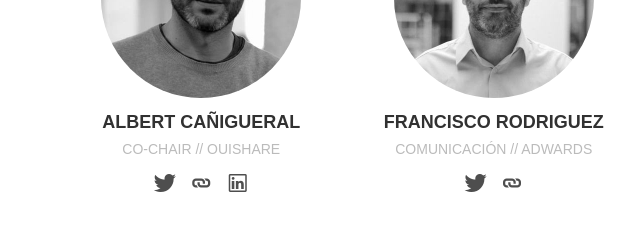
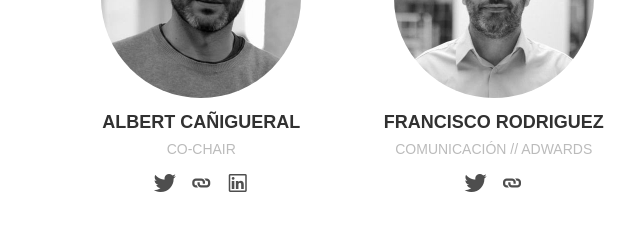
Before and after one commit to OuiShare/ouishare-fest-barcelona-2015-website, a website: page index.html in a window 1280 px wide. Shown: the part 2760-3000 px from the top of the page, 0-640 px from the left. Drawn offline with Linux system fonts and the light colour scheme; files whose address does not match are found by name; a web font is replaced by a local one.

Commit message:
Index updated

```diff
--- a/index.html
+++ b/index.html
@@ -355,7 +355,7 @@
 
                         <h4>Albert Cañigueral</h4>
 
-                        <p>Co-Chair // OuiShare</p>
+                        <p>Co-Chair</p>
 
                         <ul class="social-block">
                             <li><a href="https://twitter.com/albertcanig"><i class="ion-social-twitter"></i></a></li>
```
